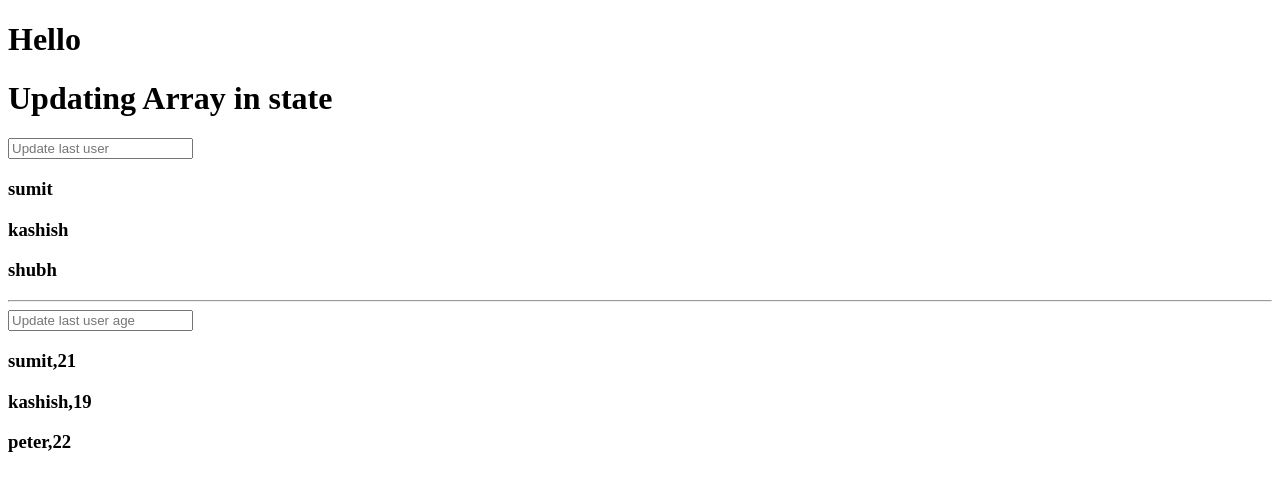
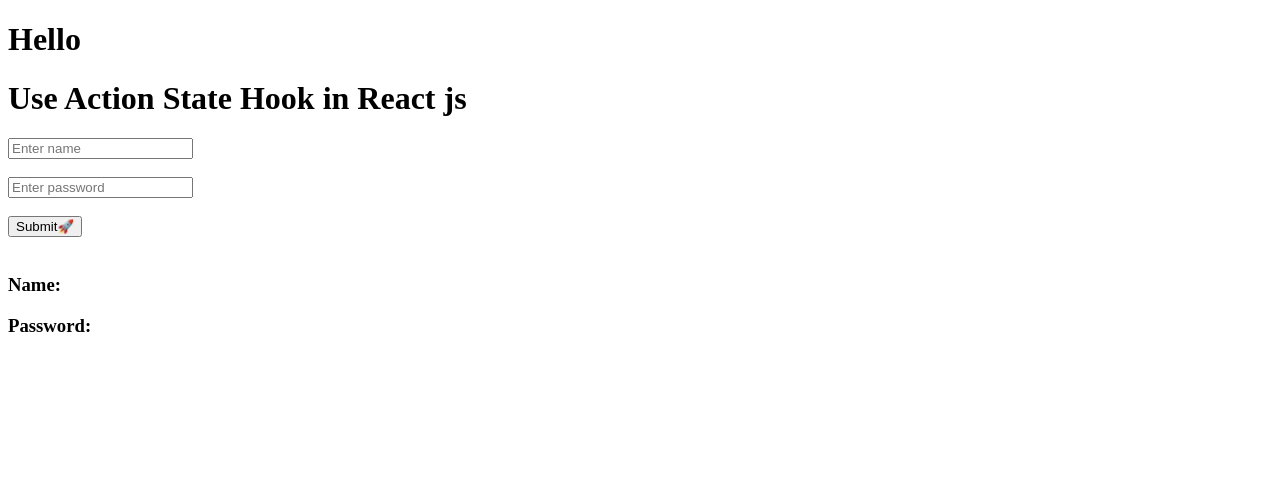
Before and after one commit to Sumit1164/React.js_Learning, a React (Vite) app: page / in a window 1280 px wide. Shown: the top 490 px of the page. Built offline with nearby package versions, Linux system fonts and the light colour scheme.

Commit message:
Use Action State Hook in React js

```diff
--- a/src/App.jsx
+++ b/src/App.jsx
@@ -4,6 +4,7 @@
 // import Oncli from "./Oncli"
 import { useRef, useState } from "react"
 import UpdateArray from "./UpdateArray"
+import UseActionState from "./UseActionState"
 // import CheckBoxes from "./CheckBoxes";
 // import Counter from "./Counter"
 // import Apps from "./Toggle"
@@ -222,10 +223,10 @@
       <DerivedState />
       <LiftingState setUser={setUser} />
       <LiftingStates user={user} />
-      <UpdatingObject />   */}
+      <UpdatingObject />
+      <UpdateArray />  */}
 
-
-      <UpdateArray />
+      <UseActionState />
     </div>
 
 
--- /dev/null
+++ b/src/UseActionState.jsx
@@ -0,0 +1,40 @@
+import { useActionState } from "react"
+
+const UseActionState = () => {
+
+  const handleSubmit =async (previousData, formData) => {
+    let name = formData.get('name');
+    let password = formData.get('password');
+
+    await new Promise(res=>setTimeout(res, 2000))
+    // console.log("Handle Submit Called", name, password);
+    if (name && password) {
+      return {message:'Data Submitted', name, password}
+    } else {
+      return{error:'Failed to Submit', name, password}
+    }
+
+  }
+  const [data, action, pending] = useActionState(handleSubmit, undefined)
+  console.log(data)
+  return (
+    <div>
+      <h1>Use Action State Hook in React js</h1>
+      <form action={action}>
+        <input defaultValue={ data?.name} type="text" placeholder="Enter name" name="name"/><br /><br />
+        <input defaultValue={ data?.password} type="password" placeholder="Enter password" name="password" /><br /><br />
+        <button disabled={pending}>Submit🚀</button><br /><br />
+        {
+          data?.error && <span style={{color:'red'}}>{ data?.error}</span>
+        }
+        {
+          data?.message && <span style={{color:'green'}}>{ data?.message}</span>
+        }
+      </form>
+      <h3>Name: { data?.name}</h3>
+      <h3>Password: { data?.password}</h3>
+    </div>
+  )
+}
+
+export default UseActionState
```
